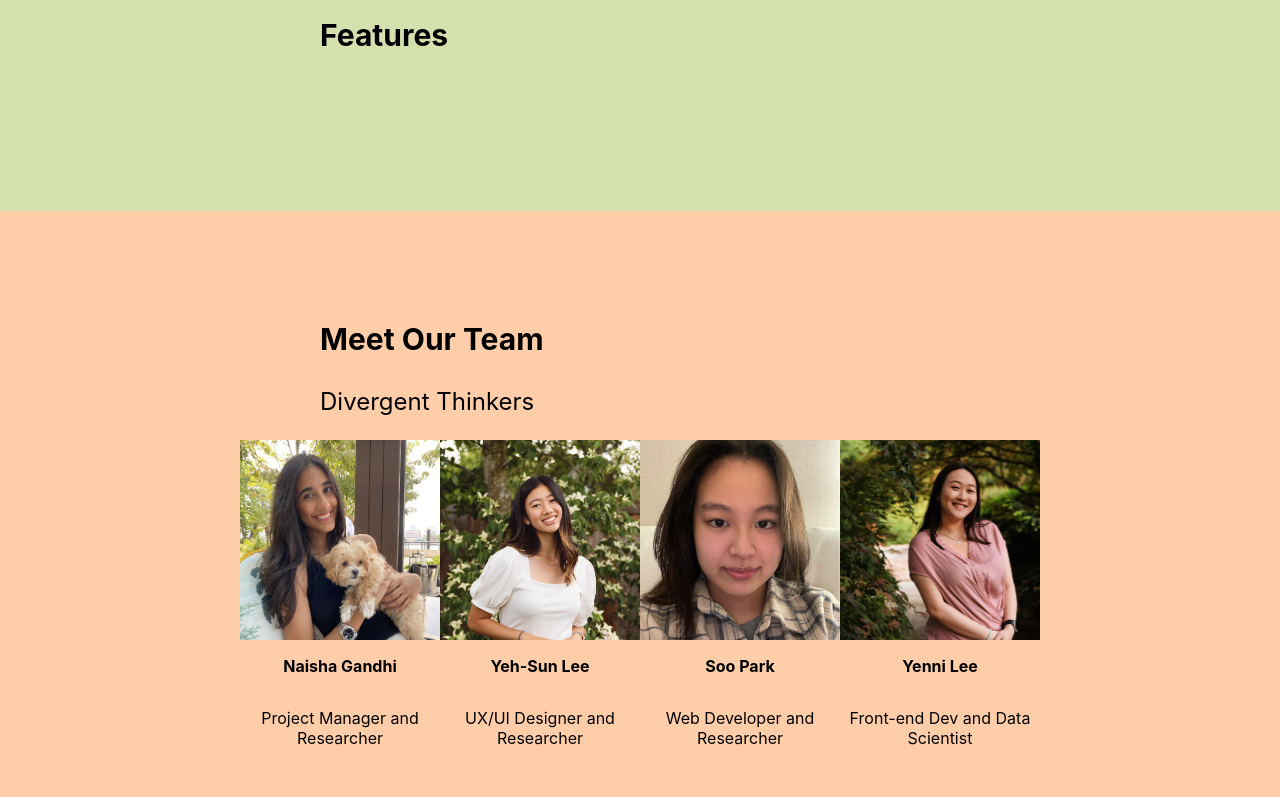
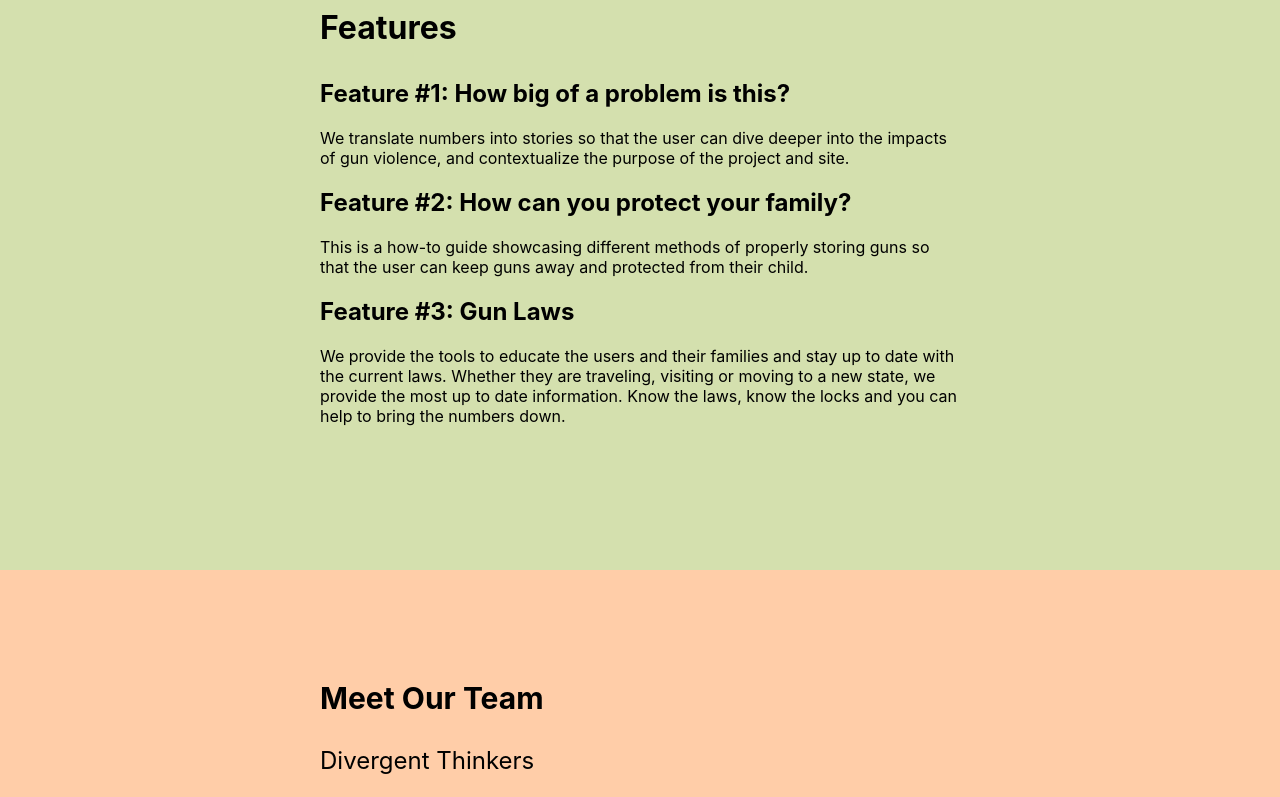
Before and after one commit to soopark82/Capstone-DivergentThinkers, a React (Create React App) app in the folder landing-app/: page / in a window 1280 px wide. Shown: the part 1860-2657 px from the top of the page. Built offline with nearby package versions, Linux system fonts and the light colour scheme.

Commit message:
Added features page and css

```diff
--- a/landing-app/src/App.css
+++ b/landing-app/src/App.css
@@ -28,6 +28,19 @@
   color: #61dafb;
 }
 
+.heading {
+  margin-bottom: 2rem;
+  text-align: left;
+}
+
+.profile {
+  padding-left: 5px;
+}
+
+.features-list {
+  text-align: left;
+}
+
 @keyframes App-logo-spin {
   from {
     transform: rotate(0deg);
--- a/landing-app/src/App.js
+++ b/landing-app/src/App.js
@@ -45,7 +45,17 @@ function App() {
       </div>
 
       <div className="features">
-        <p className="subheading">Features</p>
+        <h1 className="heading">Features</h1>
+        <div className="features-list">
+          <h2>Feature #1: How big of a problem is this?</h2>
+          <p>We translate numbers into stories so that the user can dive deeper into the impacts of gun violence, and contextualize the purpose of the project and site.</p>
+          <h2>Feature #2: How can you protect your family?</h2>
+          <p>This is a how-to guide showcasing different methods of properly storing guns so that the user can keep guns away and protected from their child.
+          </p>
+          <h2>Feature #3: Gun Laws</h2>
+          <p>We provide the tools to educate the users and their families and stay up to date with the current laws. Whether they are traveling, visiting or moving to a new state, we provide the most up to date information. Know the laws, know the locks and you can help to bring the numbers down.
+          </p>
+        </div>
 
       </div>
 
@@ -64,7 +74,7 @@ function App() {
           <div className="profile">
             <img src={yl}/>
             <p className="name">Yeh-Sun Lee</p>
-            <p>UX/UI Designer and Researcher</p>
+            <p>UX/UI Designer and Front-End Dev</p>
           </div>
 
           <div className="profile">
```
